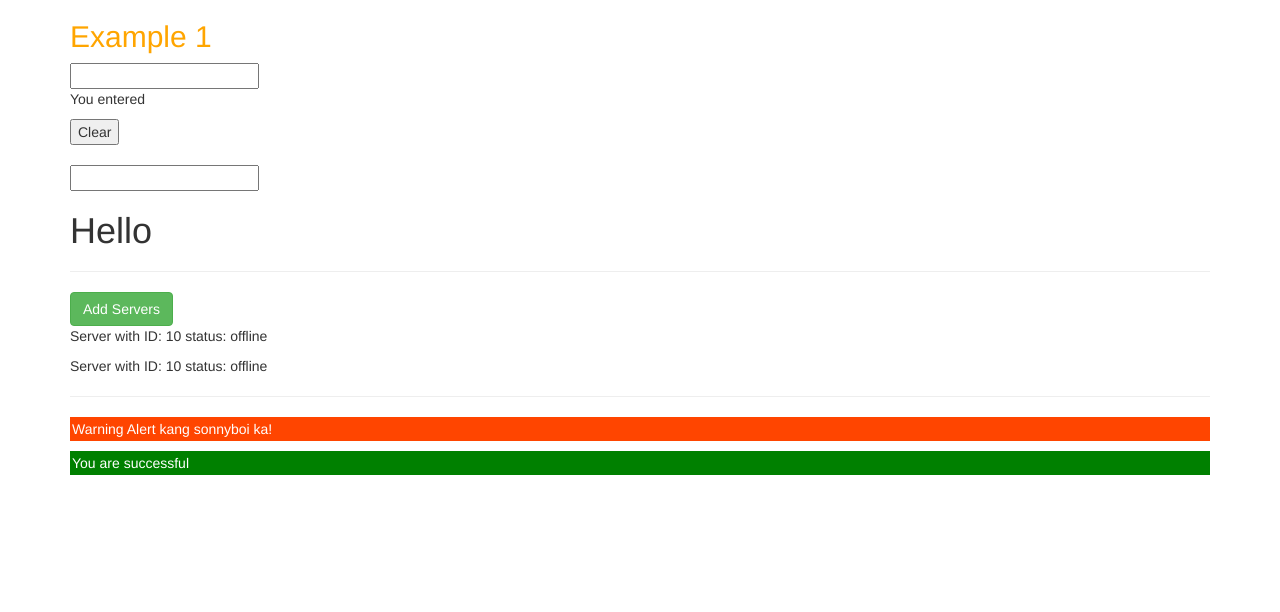
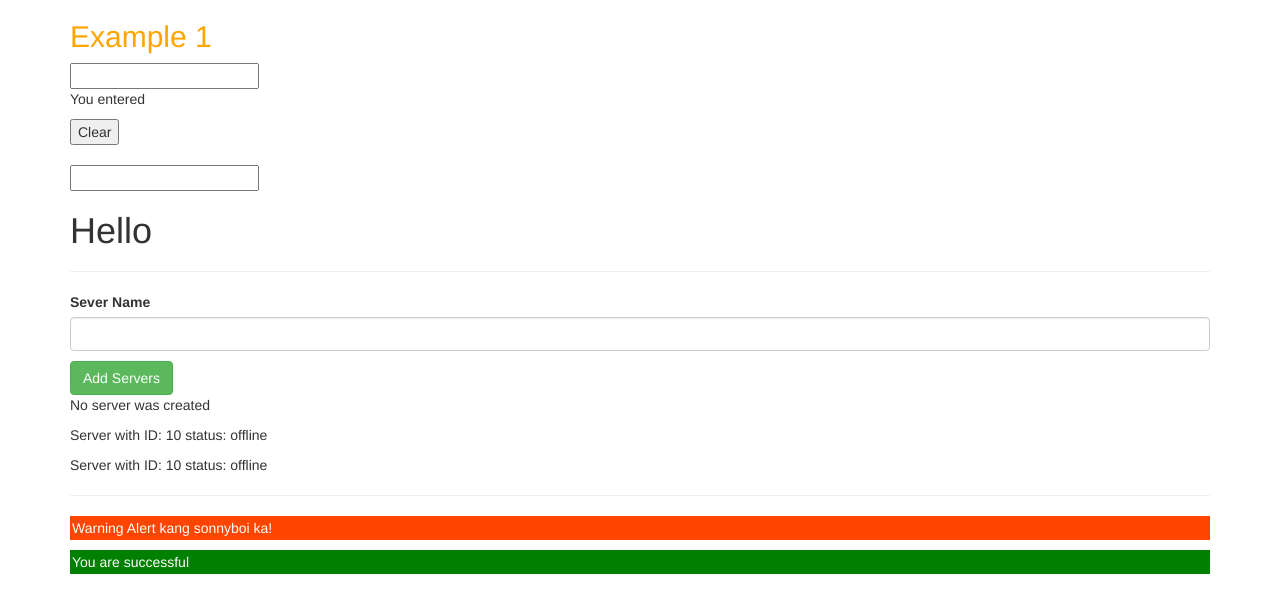
Before and after one commit to cjdelacruz0626/Angular-Training, an Angular app in the folder Udemy-Training/my-app/: page / in a window 1280 px wide. Shown: the top 612 px of the page. Built offline with nearby package versions, Linux system fonts and the light colour scheme.

Commit message:
Working on Event binding

```diff
--- a/Udemy-Training/my-app/src/app/servers/servers.component.html
+++ b/Udemy-Training/my-app/src/app/servers/servers.component.html
@@ -1,4 +1,8 @@
 <hr>
-<button class="btn btn-success" [disabled]="!allowNewServer">Add Servers</button>
+<label for="">Sever Name</label>
+<input type="text" class="form-control" (input)="onUpdateServerName($event)">
+<p>{{ serverName }}</p>
+<button class="btn btn-success" [disabled]="!allowNewServer" (click)="onCreateServer()">Add Servers</button>
+<p>{{ serverCreationStatus }}</p>
 <app-server></app-server>
 <app-server></app-server>
--- a/Udemy-Training/my-app/src/app/servers/servers.component.ts
+++ b/Udemy-Training/my-app/src/app/servers/servers.component.ts
@@ -8,6 +8,8 @@
 export class ServersComponent implements OnInit {
 
   allowNewServer = false;
+  serverCreationStatus = 'No server was created';
+  serverName = "";
 
   constructor() {
     setTimeout(() => {
@@ -18,4 +20,13 @@
   ngOnInit(): void {
   }
 
+  onCreateServer() {
+    this.serverCreationStatus = 'Server was Created';
+  }
+
+  onUpdateServerName(event: any) {
+    this.serverName = (<HTMLInputElement>event.target).value;
+
+  }
+
 }
```
